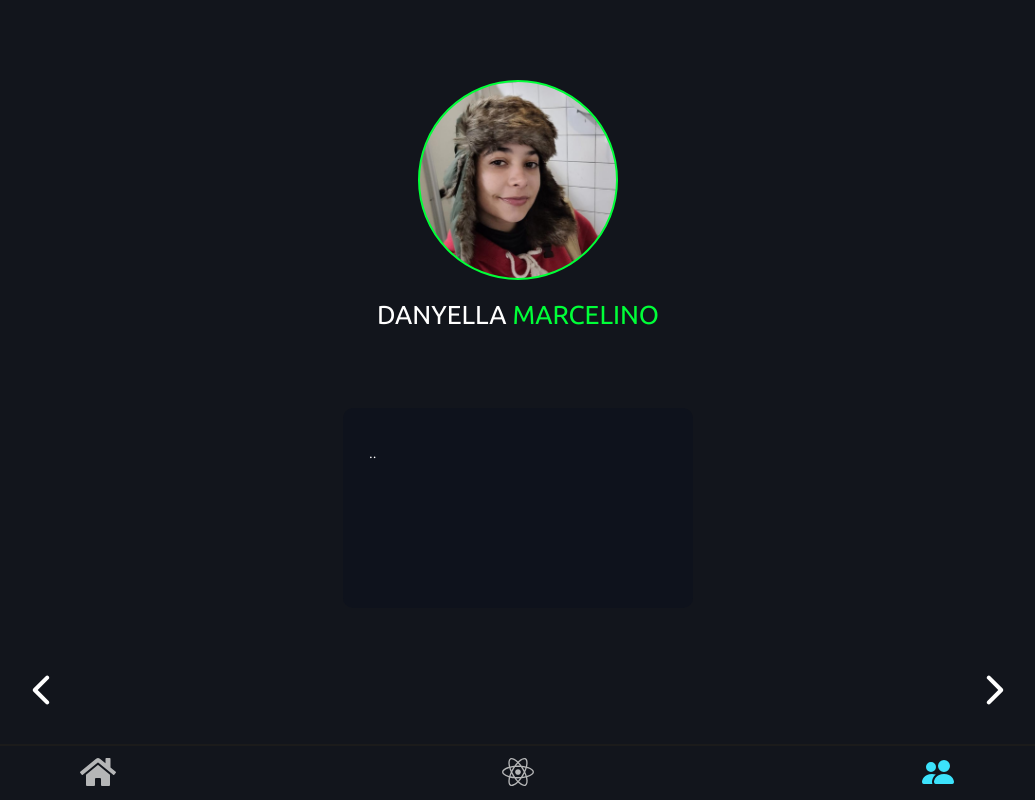
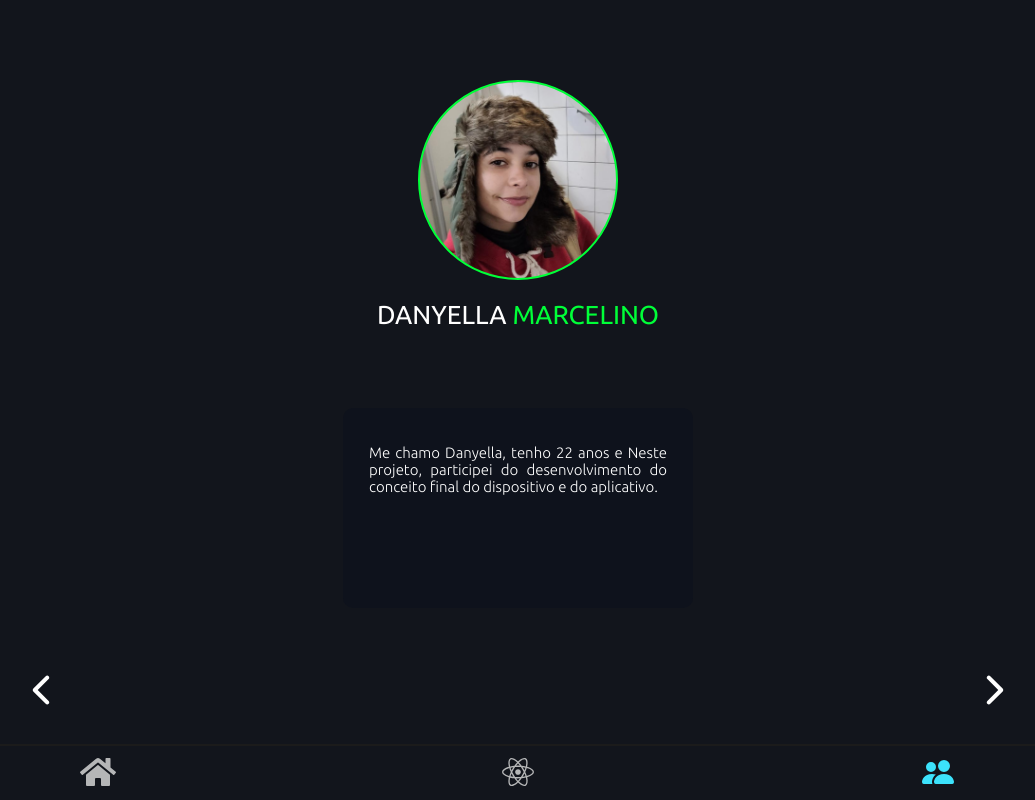
Before and after one commit to Ianvi1/BipCardio, a React (Vite) app: page /apr5 in a window 1280 px wide. Shown: the whole page, without its empty margins (122-1157 px from the left). Built offline with nearby package versions, Linux system fonts and the light colour scheme.

Commit message:
ultimo commit

```diff
--- a/src/Components/Apr5.tsx
+++ b/src/Components/Apr5.tsx
@@ -11,7 +11,7 @@ const Apr5 = () => {
         <h1 className="NameTitle">Danyella <span className="Green">Marcelino</span> </h1>
         <div className="DescAreaApr">
           <p className="DescAreaAprText">
-..
+Me chamo Danyella, tenho 22 anos e Neste projeto, participei do desenvolvimento do conceito final do dispositivo e do aplicativo.
           </p>
         </div>
       </div>
```
